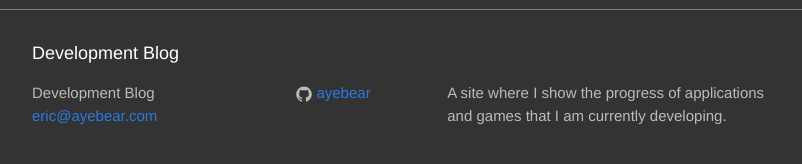
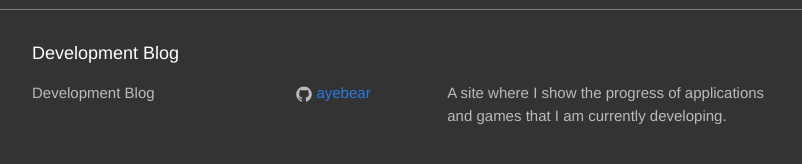
Before and after one commit to ayebear/ayebear-website, a Jekyll site: the page built from index.html, in a window 1280 px wide and 900 px high, scrolled down 4687 px. Shown: the part 713-877 px from the top of the window, without its empty margins (238-1040 px from the left). Built offline with Jekyll 4.4.1, drawn with Linux system fonts in a browser that asks for light colours.

Commit message:
Removed old email

```diff
--- a/_config.yml
+++ b/_config.yml
@@ -1,11 +1,10 @@
 # Site settings
 title: Development Blog
-email: eric@ayebear.com
 description: > # this means to ignore newlines until "baseurl:"
   A site where I show the progress of applications and games that I am currently developing.
 baseurl: "" # the subpath of your site, e.g. /blog/
 url: "http://ayebear.com" # the base hostname & protocol for your site
-github_username:  ayebear
+github_username: ayebear
 
 # Build settings
 markdown: kramdown
```
